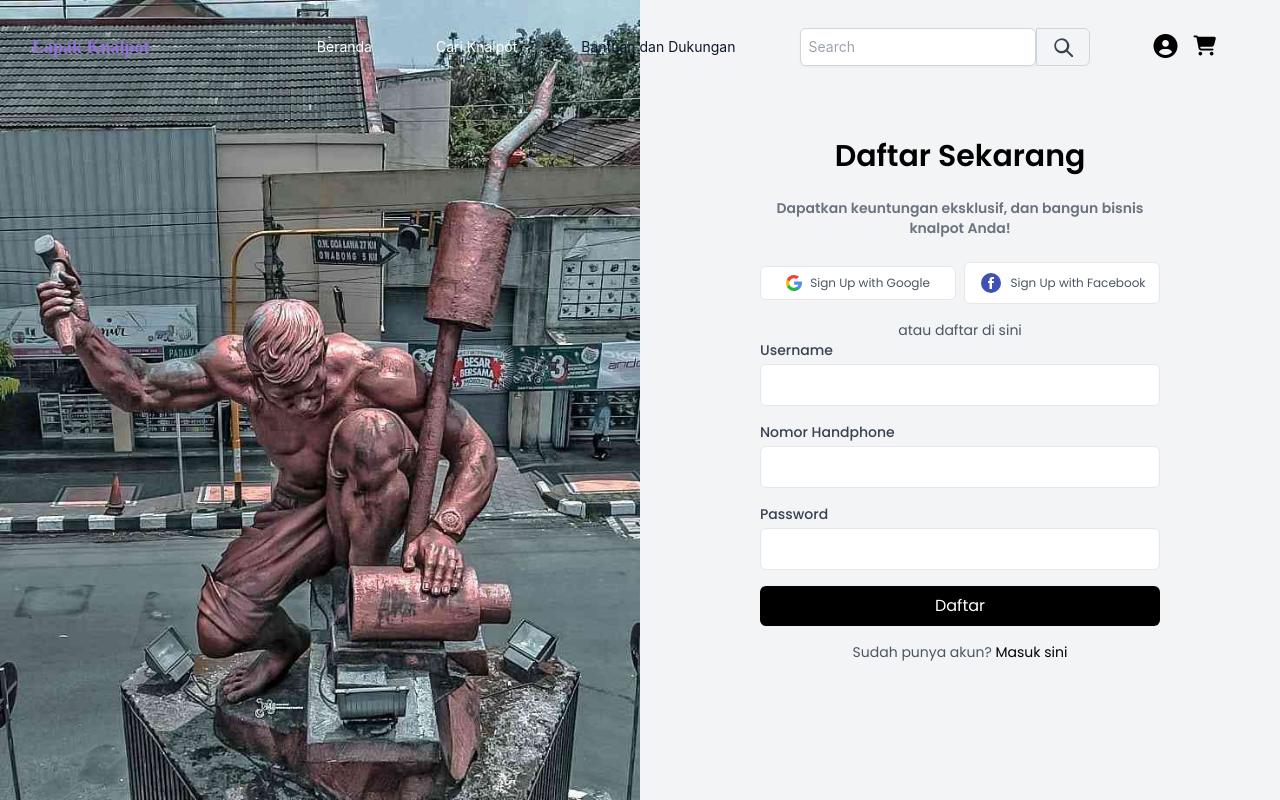
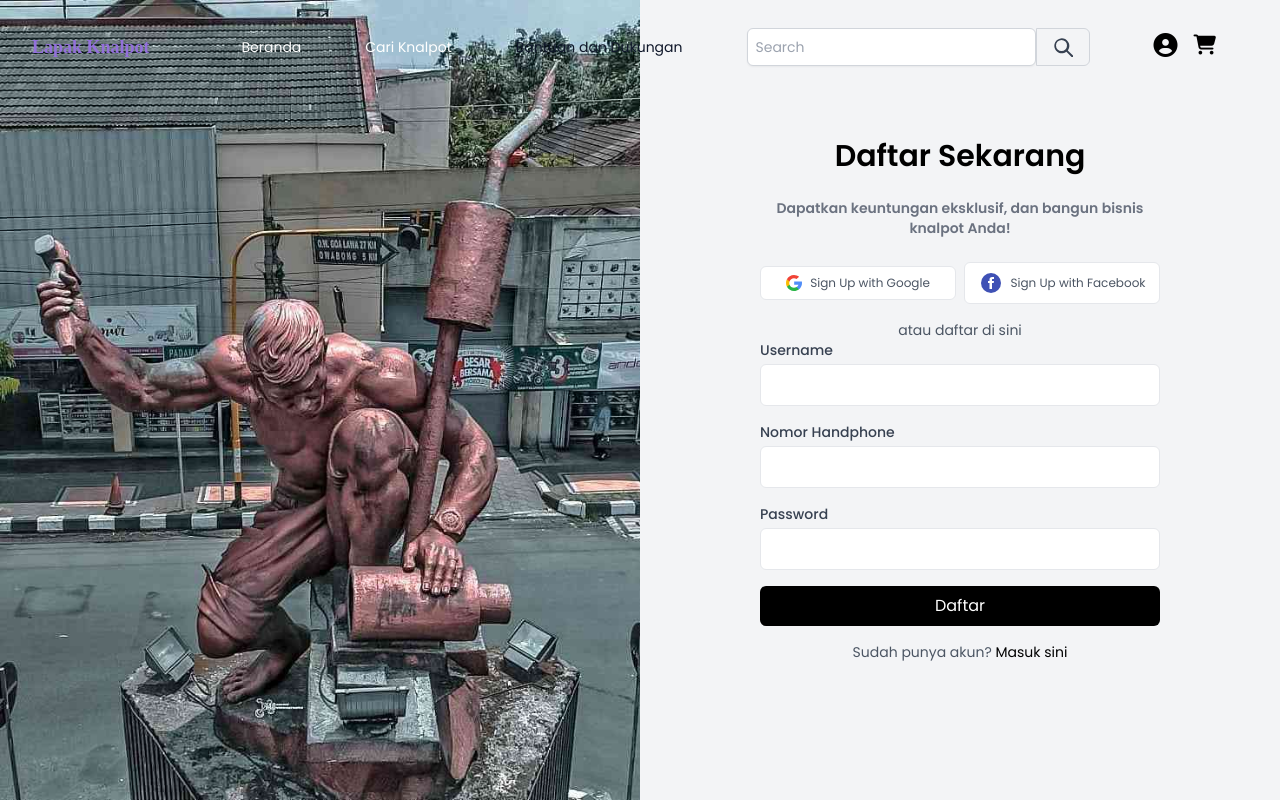
Before and after one commit to JackBerck/purbalingga-exhaust-store, a website: page sign-up.html in a window 1280 px wide. Drawn offline with Linux system fonts and the light colour scheme; a web font is replaced by a local one.

Commit message:
docs: finalization of sign up page

```diff
--- a/sign-up.html
+++ b/sign-up.html
@@ -24,7 +24,7 @@
   <body>
     <!-- Header Section Start -->
     <header
-      class="bg-transparent absolute top-0 left-0 w-full flex items-center z-10 transition duration-200"
+      class="bg-transparent absolute top-0 left-0 w-full flex items-center z-10 transition duration-200 font-poppins"
     >
       <div class="container">
         <div class="flex items-center justify-between relative">
@@ -54,7 +54,7 @@
             </button>
             <nav
               id="nav-menu"
-              class="hidden absolute py-5 bg-white shadow-lg rounded-lg w-full right-0 left-0 top-full lg:block lg:static lg:bg-transparent lg:max-w-full lg:shadow-none lg:rounded-none dark:bg-dark dark:shadow-slate-500 dark:shadow-sm lg:dark:bg-transparent lg:dark:shadow-none"
+              class="hidden absolute py-5 bg-white shadow-lg rounded-lg w-full right-0 left-0 top-full lg:block lg:static lg:bg-transparent lg:max-w-full lg:shadow-none lg:rounded-none"
             >
               <ul class="block lg:flex">
                 <li class="group flex items-center">
@@ -67,14 +67,14 @@
                 <li class="group flex items-center">
                   <a
                     href="./products.html"
-                    class="flex text-dark lg:text-white py-2 mx-8 text-sm group-hover:text-primary dark:text-white"
+                    class="flex text-dark lg:text-white py-2 mx-8 text-sm group-hover:text-primary"
                     >Cari Knalpot</a
                   >
                 </li>
                 <li class="group flex items-center">
                   <a
                     href="./help-and-support.html"
-                    class="flex text-dark py-2 mx-8 text-sm group-hover:text-primary dark:text-white"
+                    class="flex text-dark py-2 mx-8 text-sm group-hover:text-primary"
                     >Bantuan dan Dukungan</a
                   >
                 </li>
@@ -113,20 +113,20 @@
                       </button>
                       <div
                         id="profile-menu"
-                        class="hidden w-[100px] absolute px-4 py-2 bg-white shadow-lg rounded-lg top-full dark:bg-dark dark:shadow-slate-500 dark:shadow-sm font-poppins"
+                        class="hidden w-[100px] absolute px-4 py-2 bg-white shadow-lg rounded-lg top-full"
                       >
                         <ul class="block">
                           <li class="group">
                             <a
                               href="./sign-in.html"
-                              class="text-dark hover:text-primary py-2 text-sm dark:text-white"
+                              class="text-dark hover:text-primary py-2 text-sm"
                               >Masuk</a
                             >
                           </li>
                           <li class="group">
                             <a
                               href="./sign-up.html"
-                              class="text-dark py-2 text-sm hover:text-primary dark:text-white"
+                              class="text-dark py-2 text-sm hover:text-primary"
                               >Daftar</a
                             >
                           </li>
@@ -134,9 +134,11 @@
                       </div>
                     </div>
                     <button type="button">
-                      <i
-                        class="fa-solid fa-cart-shopping text-xl hover:text-primary"
-                      ></i>
+                      <a href="./cart.html">
+                        <i
+                          class="fa-solid fa-cart-shopping text-xl hover:text-primary"
+                        ></i
+                      ></a>
                     </button>
                   </div>
                 </li>
```
Also changed, not shown: sign-in.html (+1 -1 lines).
